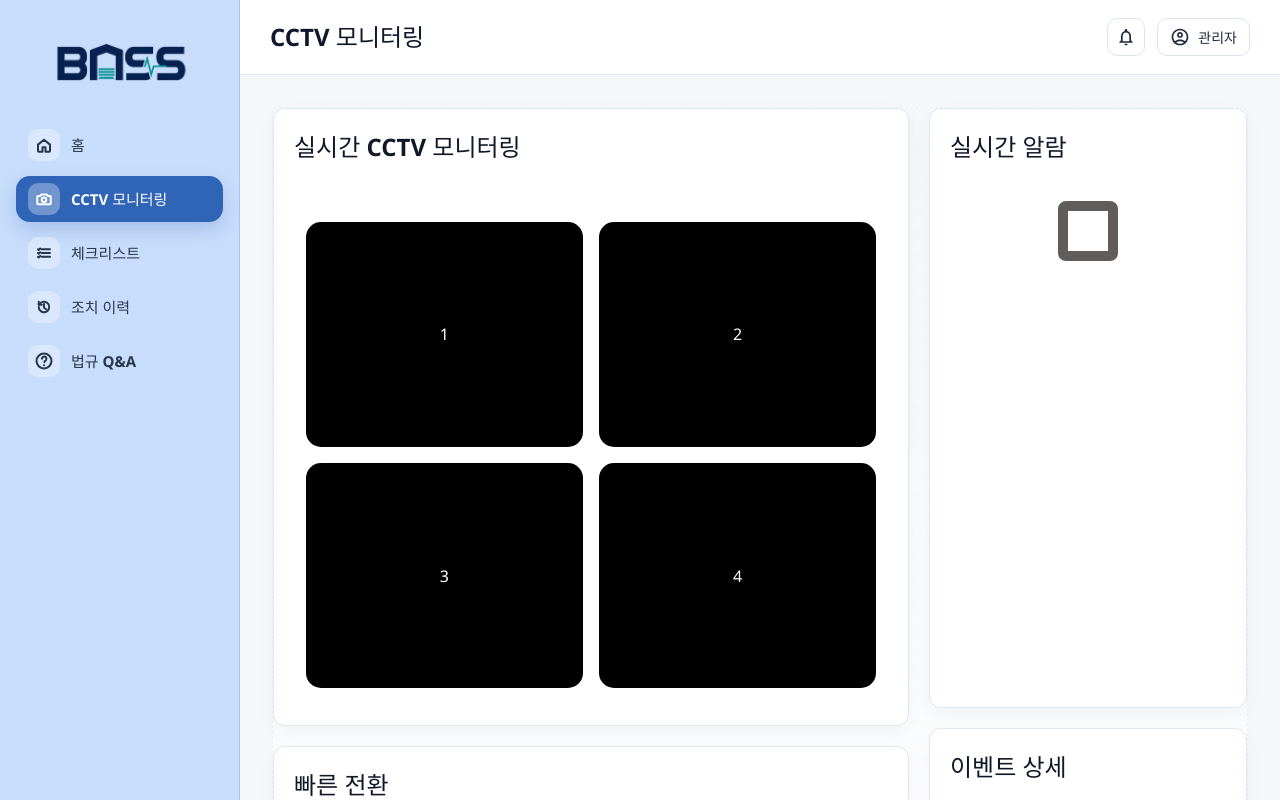
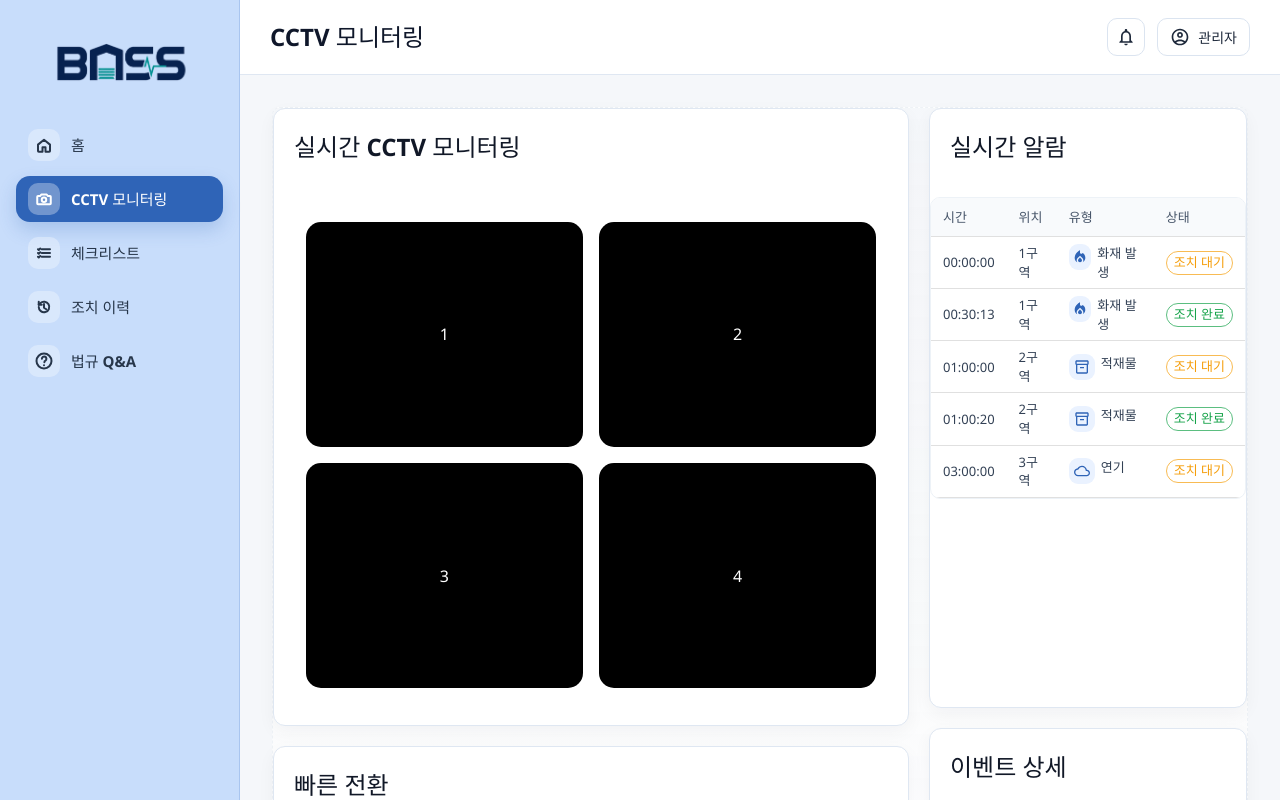
Before and after one commit to aivle-team03/frontend, a React (Vite) app: page /monitoring in a window 1280 px wide. Shown: the top 800 px of the page. Built offline with nearby package versions, Linux system fonts and the light colour scheme; a web font is replaced by a local one.

Commit message:
모니터링 페 실시간 알람 목업 데이터

```diff
--- /dev/null
+++ b/src/components/monitoring/RecentEventsTableMonitoring.jsx
@@ -0,0 +1,75 @@
+import CloudOutlinedIcon from '@mui/icons-material/CloudOutlined'
+import Inventory2OutlinedIcon from '@mui/icons-material/Inventory2Outlined'
+import LocalFireDepartmentIcon from '@mui/icons-material/LocalFireDepartment'
+import {
+  Box,
+  Chip,
+  Stack,
+  Table,
+  TableBody,
+  TableCell,
+  TableContainer,
+  TableHead,
+  TableRow,
+
+} from '@mui/material'
+
+function EventTypeIcon({ type }) {
+  if (type === '화재 발생') return <LocalFireDepartmentIcon fontSize="small" />
+  if (type === '적재물') return <Inventory2OutlinedIcon fontSize="small" />
+  return <CloudOutlinedIcon fontSize="small" />
+}
+
+function RecentEventsTableMonitoring({ events }) {
+  return (
+    <>
+        <TableContainer className="events-table-wrap">
+          <Table size="small" aria-label="최근 이상 발생 리스트">
+            <TableHead>
+              <TableRow>
+                <TableCell>시간</TableCell>
+                <TableCell>위치</TableCell>
+                <TableCell>유형</TableCell>
+                <TableCell>상태</TableCell>
+              </TableRow>
+            </TableHead>
+            <TableBody>
+              {events.map((event) => (
+                <TableRow
+                  hover
+                  key={event.id}
+                  className="event-row"
+                >
+                  <TableCell>{event.time}</TableCell>
+                  <TableCell>{event.location}</TableCell>
+                  <TableCell>
+                    <Stack direction="row" spacing={0.75} alignItems="center">
+                      <Box className="event-type-icon">
+                        <EventTypeIcon type={event.type} />
+                      </Box>
+                      <span>{event.type}</span>
+                    </Stack>
+                  </TableCell>
+                  <TableCell>
+                    <Chip
+                      label={event.status}
+                      size="small"
+                      color={event.status === '조치 완료' ? 'success' : 'warning'}
+                      variant="outlined"
+                      className="status-chip"
+                    />
+                  </TableCell>
+                </TableRow>
+              ))}
+            </TableBody>
+          </Table>
+        </TableContainer>
+
+
+
+    </>
+  )
+}
+
+
+export default RecentEventsTableMonitoring
--- a/src/pages/MonitoringPage.jsx
+++ b/src/pages/MonitoringPage.jsx
@@ -1,5 +1,6 @@
 import styles from '../styles/CCTVMonitoring.module.css'
-
+import {recentEvents} from '../data/dashboardMock.js'
+import RecentEventsTable from '../components/monitoring/RecentEventsTableMonitoring.jsx'
 const cameraSlots = ['1', '2', '3', '4']
 
 function MonitoringPage() {
@@ -34,7 +35,11 @@ function MonitoringPage() {
         <div className={styles.EventSection}>
           <div className={styles.liveEvent}>
             <h2 className={styles.title}>실시간 알람</h2>
-              <div className={styles.blankAreaBlank} />
+
+                <RecentEventsTable
+                  events={recentEvents}
+                />
+
           </div>
 
           <div className={styles.emptyBox}>
```
